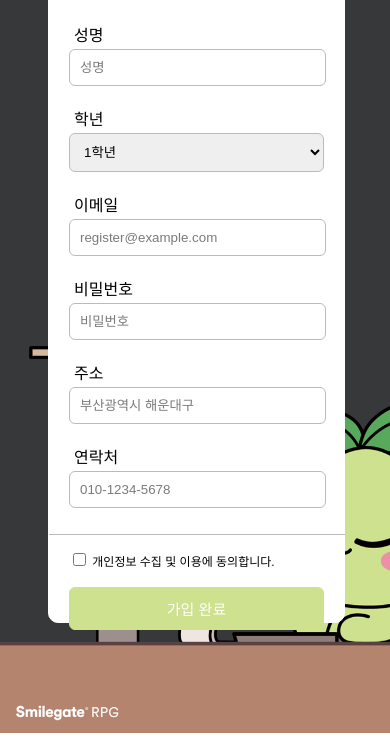
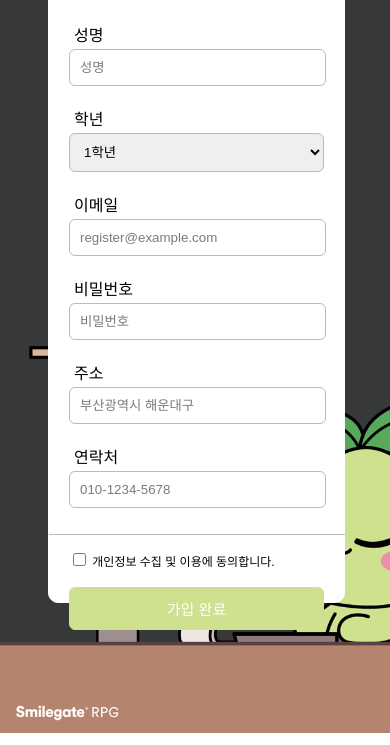
Before and after one commit to Jinwoooooooo/WEB1-HTML, a plain HTML site: page register.html in a window 390 px wide. Shown: the part 99-844 px from the top of the page. Drawn offline with Linux system fonts and the light colour scheme.

Commit message:
Update register.html

```diff
--- a/register.html
+++ b/register.html
@@ -160,7 +160,7 @@
             margin-left: 40px;
             margin-bottom: 20px;
             width: 295px;
-            height: 690px;
+            height: 670px;
             border: 1px solid white;
         }
         .name {
```
